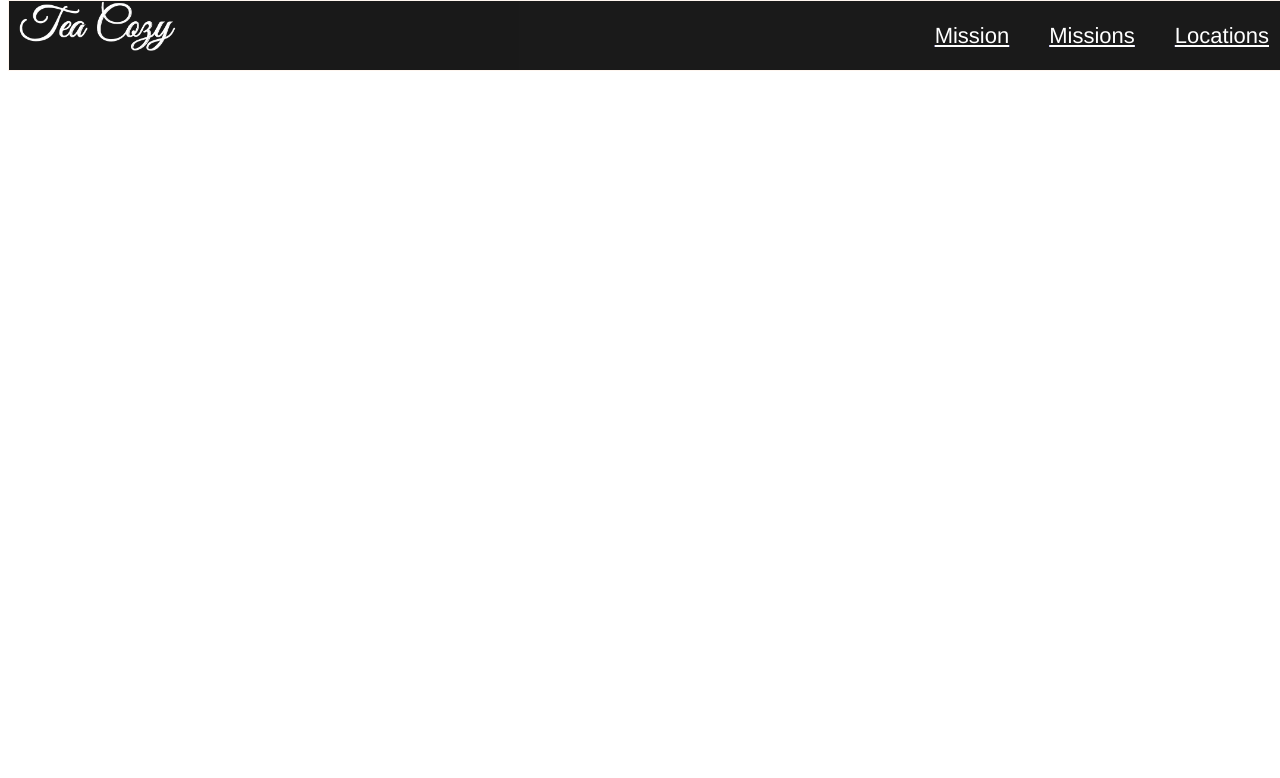
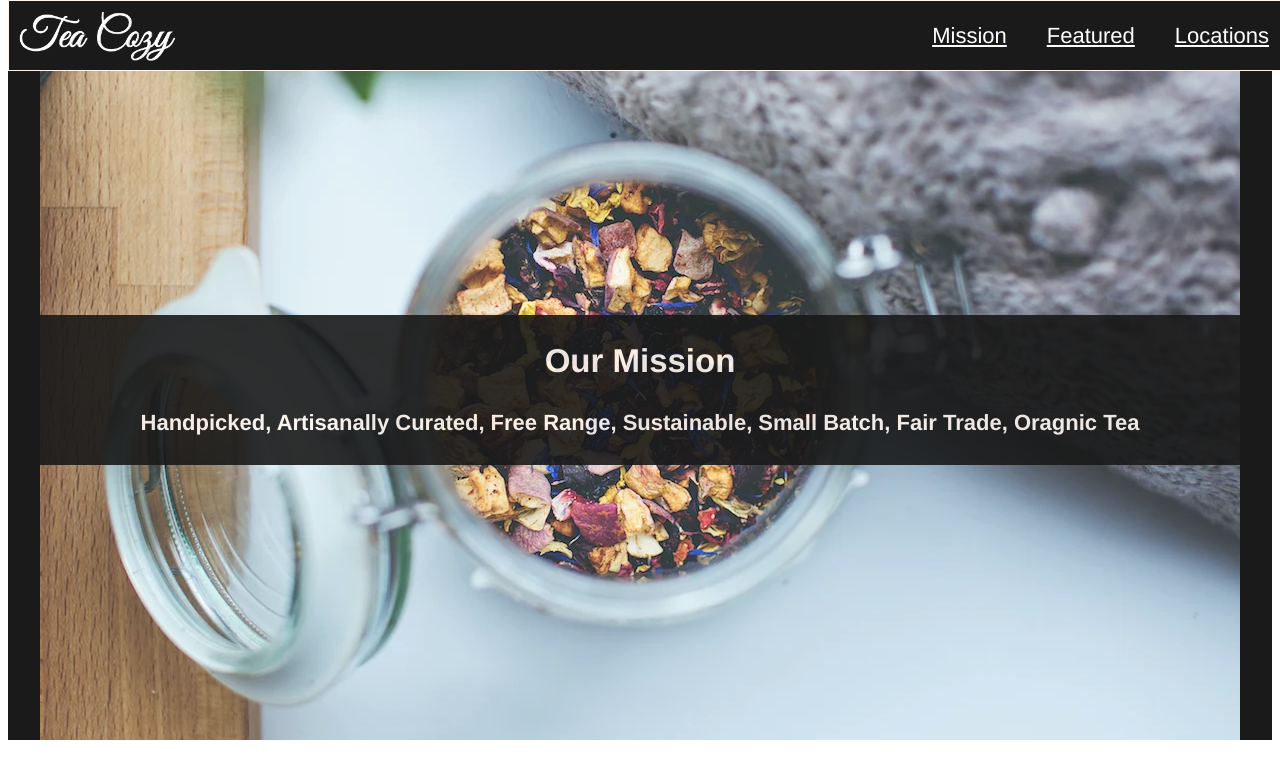
Before and after one commit to FrattiJ/Tea-Cozy, a plain HTML site: page index.html in a window 1280 px wide. Drawn offline with Linux system fonts and the light colour scheme.

Commit message:
redo header & mission

```diff
--- a/Resources/index.css
+++ b/Resources/index.css
@@ -97,7 +97,7 @@ main {
 .logo {
     height: 50px;
     float: left;
-    padding-left: 10px;
+    padding: 10px;
 }
 
 .nav {
@@ -120,3 +120,20 @@ main {
     text-decoration: underline;
     color: white;
 }
+
+.mission-container {
+    background-image: url(/Resources/img-mission-background.webp);
+    background-repeat: no-repeat;
+    background-position: center;
+    height: 700px;
+    max-width: 1200px;
+    margin: 40px auto 40px auto;
+    display: flex;
+}
+
+.text-over {
+    margin: auto;
+    background-color: black;
+    width: 100%;
+    opacity: .9;
+}
--- a/index.html
+++ b/index.html
@@ -94,9 +94,18 @@
             <img src="/Resources/img-tea-cozy-logo.webp" class="logo">
             <ul class="nav">
                 <a href="#mission"><li>Mission</li></a>
-                <a href="#featured"><li>Missions</li></a>
+                <a href="#featured"><li>Featured</li></a>
                 <a href="#locations"><li>Locations</li></a>
             </ul>
+        </div>
+        <!-- Mission -->
+        <div id="mission">
+            <div class="mission-container">
+                <div class="text-over">
+                    <h2>Our Mission</h2>
+                    <h4>Handpicked, Artisanally Curated, Free Range, Sustainable, Small Batch, Fair Trade, Oragnic Tea</h4>
+                </div>
+            </div>
         </div>
 
     </main>
```
